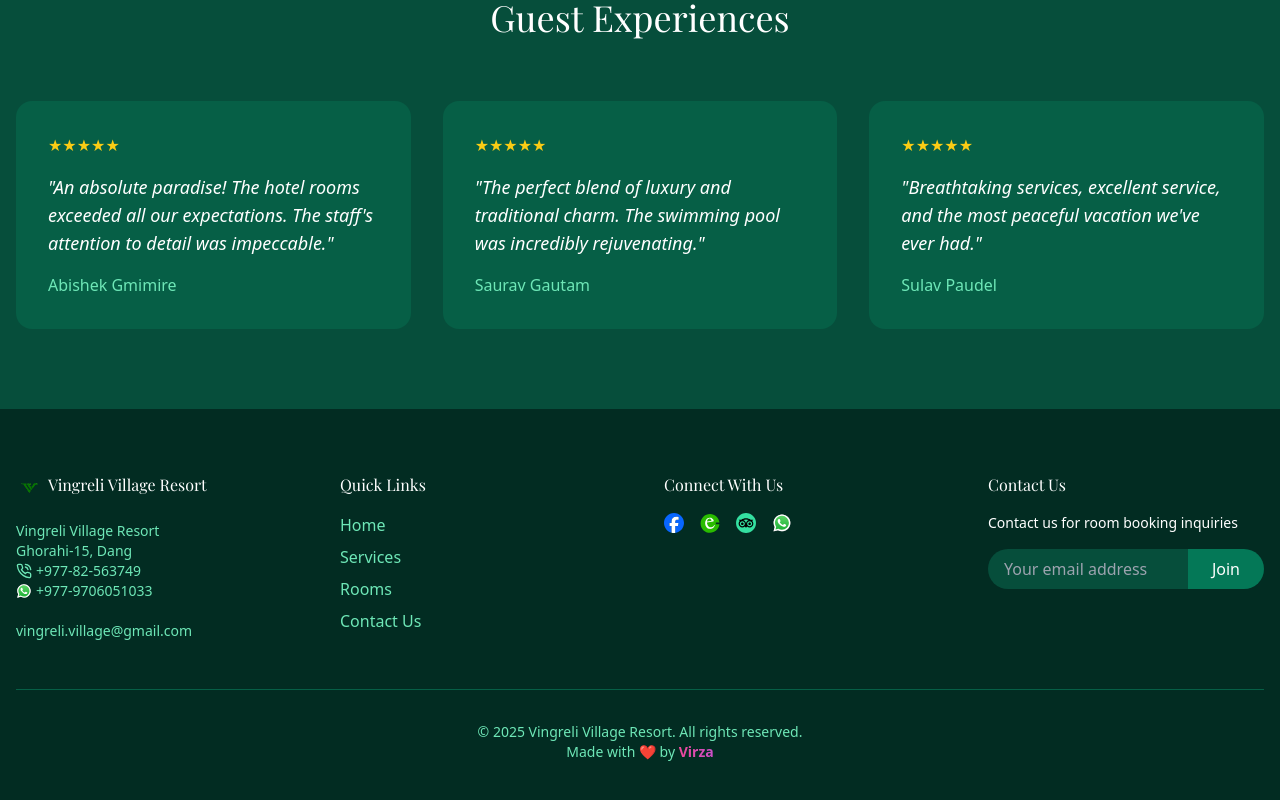
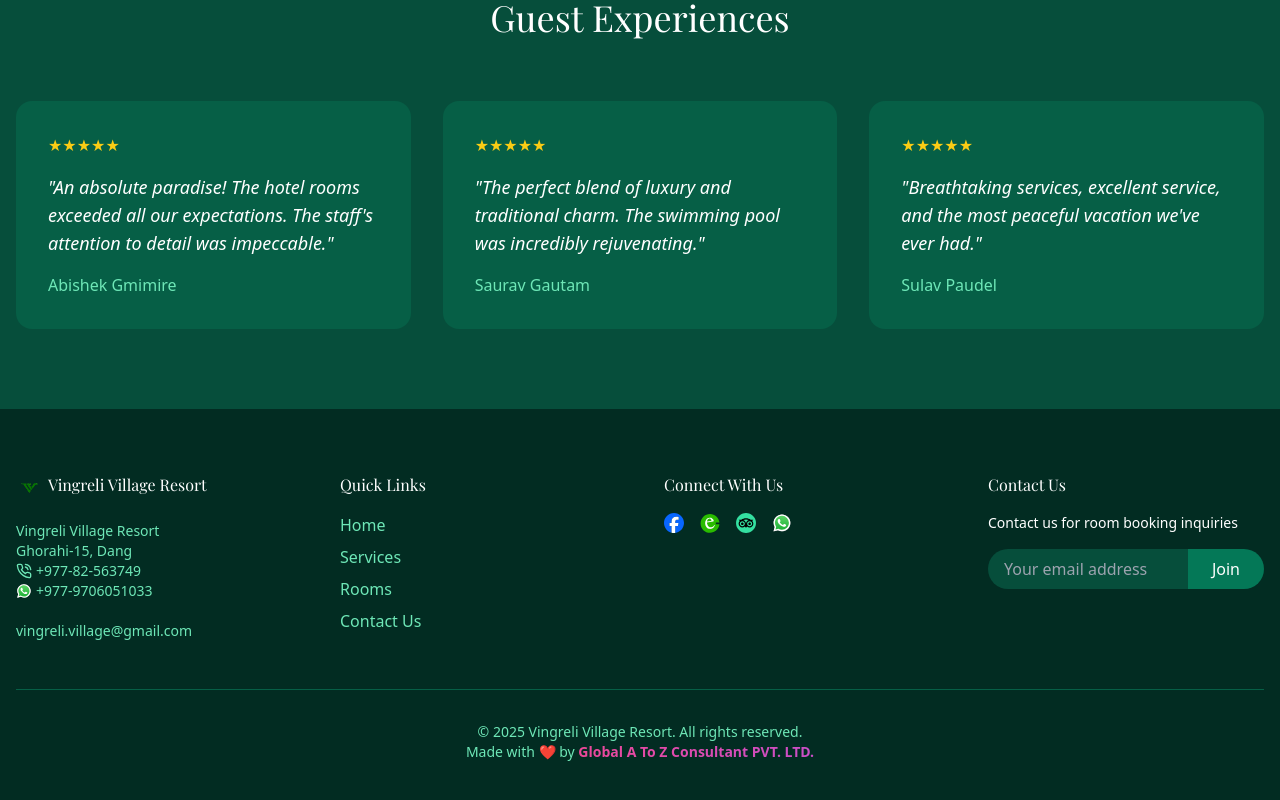
Before and after one commit to iamsulavgautam/Vingreli, a React (Vite) app: page / in a window 1280 px wide. Shown: the part 2894-3694 px from the top of the page. Built offline with nearby package versions, Linux system fonts and the light colour scheme; no server answers.

Commit message:
Changed credits

```diff
--- a/src/components/Footer.tsx
+++ b/src/components/Footer.tsx
@@ -122,9 +122,9 @@ function Footer() {
           © {currentYear} Vingreli Village Resort. All rights reserved.
           <div>
             Made with ❤️ by{" "}
-            <a href="https://virza.tech" target="_blank" className="font-bold">
+            <a href="#" target="_blank" className="font-bold">
               <span className="bg-gradient-to-r from-pink-500 to-purple-500 bg-[length:200%_200%] bg-clip-text text-transparent animate-[gradientMove_3s_infinite_linear]">
-                Virza
+              Global A To Z Consultant PVT. LTD.
               </span>
             </a>
           </div>
```
